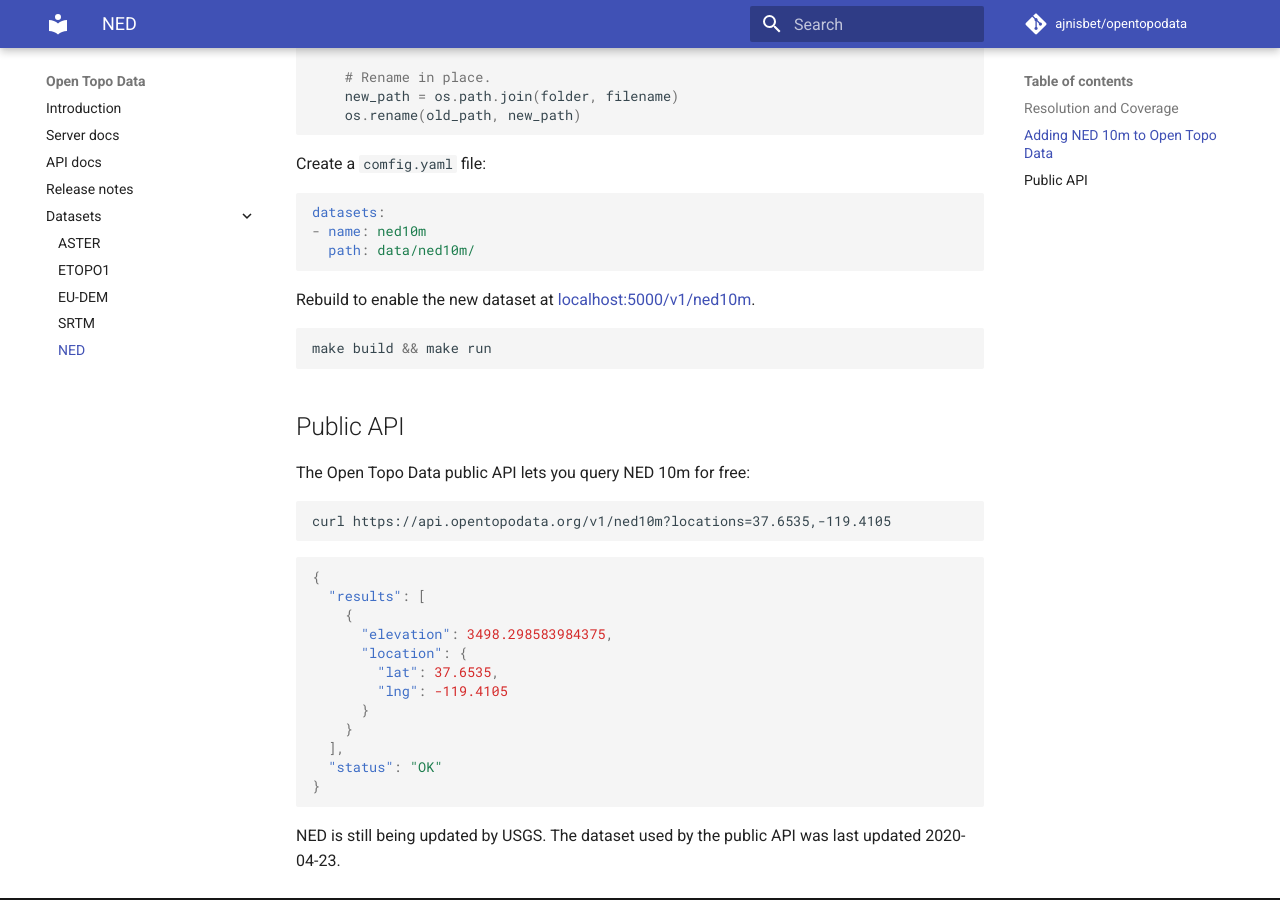
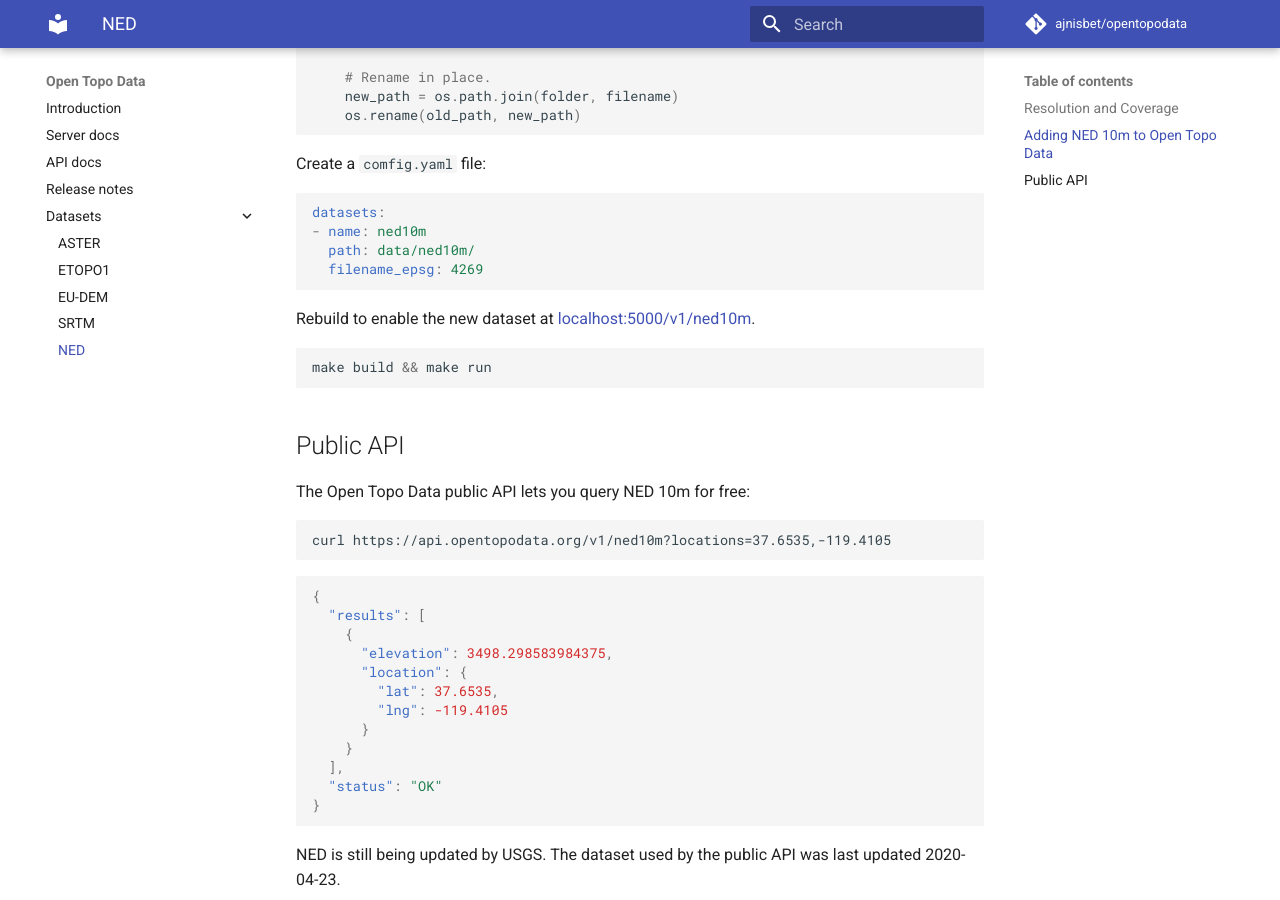
Before and after one commit to ajnisbet/opentopodata, an MkDocs documentation site: the page built from docs/datasets/ned.md, in a window 1280 px wide and 900 px high, scrolled down 2204 px. Built offline with MkDocs 1.6.1 and Material for MkDocs 9.7.7, drawn with Linux system fonts in a browser that asks for light colours; comment, search, counter and statistics services are not loaded.

Commit message:
Fix NED docs

````diff
--- a/docs/datasets/ned.md
+++ b/docs/datasets/ned.md
@@ -98,6 +98,7 @@ Create a `comfig.yaml` file:
 datasets:
 - name: ned10m
   path: data/ned10m/
+  filename_epsg: 4269
 ```
 
 Rebuild to enable the new dataset at [localhost:5000/v1/ned10m](http://localhost:5000/v1/ned10m?locations=37.653512,-119.410503).
````
